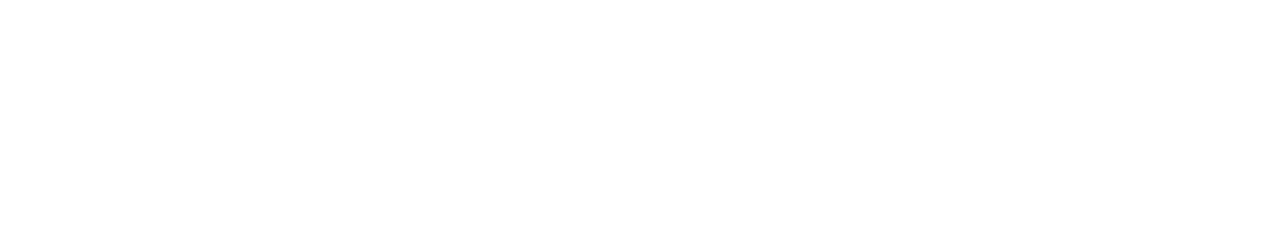
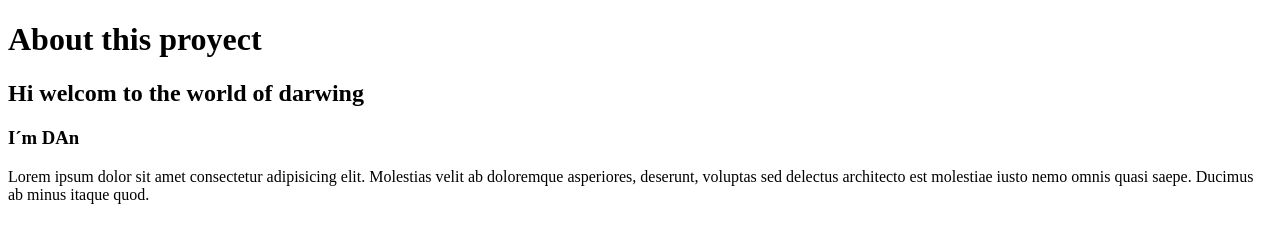
Before and after one commit to danhdezv/git_azul, a plain HTML site: page index.html in a window 1280 px wide. Drawn offline with Linux system fonts and the light colour scheme.

Commit message:
wlemcom tothe wordl of darwin

```diff
--- a/index.html
+++ b/index.html
@@ -6,6 +6,14 @@
     <title>Document</title>
 </head>
 <body>
-
+    <h1>About this proyect</h1>
+    <h2>Hi welcom to the world of darwing</h2>
+    <h3>I´m <span> DAn </span></h3>
+    <p>
+        Lorem ipsum dolor sit amet consectetur adipisicing elit.
+        Molestias velit ab doloremque asperiores, deserunt,
+         voluptas sed delectus architecto est molestiae iusto nemo
+         omnis quasi saepe. Ducimus ab minus itaque quod.
+    </p>
 </body>
 </html>
```
